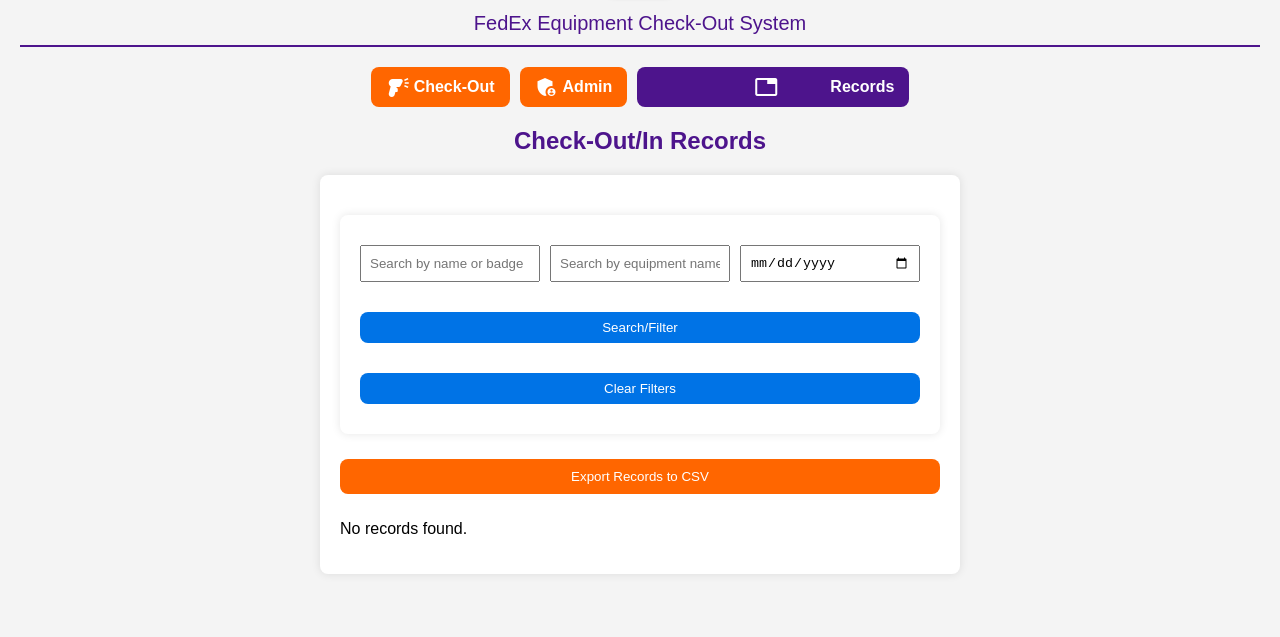
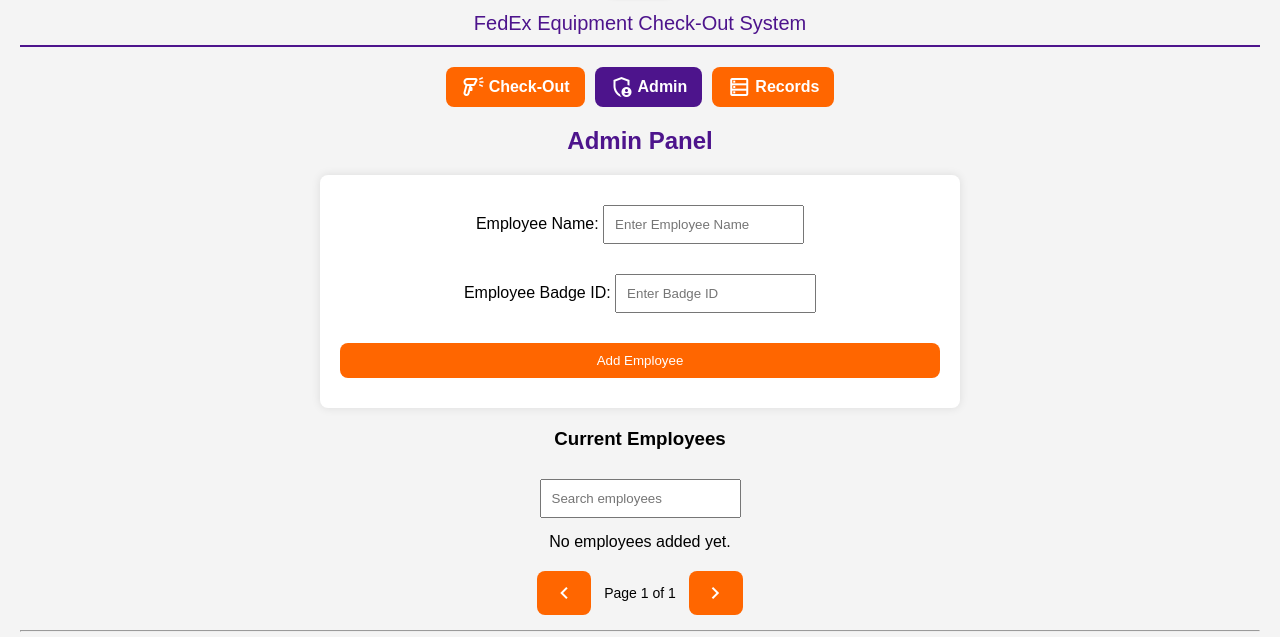
Before and after one commit to tepokato/FECS, a website: page index.html in a window 1280 px wide. Both pictures are taken after a click on the element 640 px from the left and 237 px from the top of the page. Shown: the part 150-787 px from the top of the page. Drawn offline with nearby package versions, Linux system fonts and the light colour scheme.

Commit message:
Switch to Material Symbols icons

```diff
--- a/index.html
+++ b/index.html
@@ -5,7 +5,7 @@
   <link rel="icon" type="image/png" href="images/image.png">
   <meta charset="UTF-8" />
   <link rel="stylesheet" href="styles/main.css">
-  <link rel="stylesheet" href="https://fonts.googleapis.com/icon?family=Material+Icons">
+  <link href="https://fonts.googleapis.com/css2?family=Material+Symbols+Outlined" rel="stylesheet">
   <meta name="viewport" content="width=device-width, initial-scale=1.0" />
   <title>FedEx Equipment Check-Out System</title>
 </head>
@@ -22,11 +22,11 @@
   <div id="notifications" role="alert" aria-live="polite"></div>
 
   <!-- Navigation -->
-  <button id="navToggle" class="nav-toggle" aria-expanded="false" aria-controls="mainNav"><span class="material-icons nav-icon">menu</span> Menu</button>
+  <button id="navToggle" class="nav-toggle" aria-expanded="false" aria-controls="mainNav"><span class="material-symbols-outlined nav-icon">menu</span> Menu</button>
   <nav id="mainNav">
-    <a href="#" id="navCheckout" data-section="checkout"><span class="material-icons nav-icon">barcode_reader</span>Check-Out</a>
-    <a href="#" id="navAdmin" data-section="admin"><span class="material-icons nav-icon">admin_panel_settings</span>Admin</a>
-    <a href="#" id="navRecords" data-section="records"><span class="material-icons nav-icon">data table</span>Records</a>
+    <a href="#" id="navCheckout" data-section="checkout"><span class="material-symbols-outlined nav-icon">barcode_reader</span>Check-Out</a>
+    <a href="#" id="navAdmin" data-section="admin"><span class="material-symbols-outlined nav-icon">admin_panel_settings</span>Admin</a>
+    <a href="#" id="navRecords" data-section="records"><span class="material-symbols-outlined nav-icon">data_table</span>Records</a>
   </nav>
 
   <!-- Check-Out Section -->
@@ -87,9 +87,9 @@
       <ul id="employeeList"><li class="placeholder">No employees added yet.</li></ul>
     </div>
     <div class="pagination-controls">
-      <button type="button" id="employeePrev" class="btn-inline material-icons hidden" aria-label="Previous page">chevron_left</button>
+      <button type="button" id="employeePrev" class="btn-inline material-symbols-outlined hidden" aria-label="Previous page">chevron_left</button>
       <span id="employeePageIndicator" class="page-indicator"></span>
-      <button type="button" id="employeeNext" class="btn-inline material-icons" aria-label="Next page">chevron_right</button>
+      <button type="button" id="employeeNext" class="btn-inline material-symbols-outlined" aria-label="Next page">chevron_right</button>
     </div>
     <hr>
     <h2>Manage Equipment</h2>
@@ -113,9 +113,9 @@
       <ul id="equipmentListAdmin"><li class="placeholder">No equipment added yet.</li></ul>
     </div>
     <div class="pagination-controls">
-      <button type="button" id="equipmentPrev" class="btn-inline material-icons hidden" aria-label="Previous page">chevron_left</button>
+      <button type="button" id="equipmentPrev" class="btn-inline material-symbols-outlined hidden" aria-label="Previous page">chevron_left</button>
       <span id="equipmentPageIndicator" class="page-indicator"></span>
-      <button type="button" id="equipmentNext" class="btn-inline material-icons" aria-label="Next page">chevron_right</button>
+      <button type="button" id="equipmentNext" class="btn-inline material-symbols-outlined" aria-label="Next page">chevron_right</button>
     </div>
 
     <!-- New Import/Export Section -->
```
